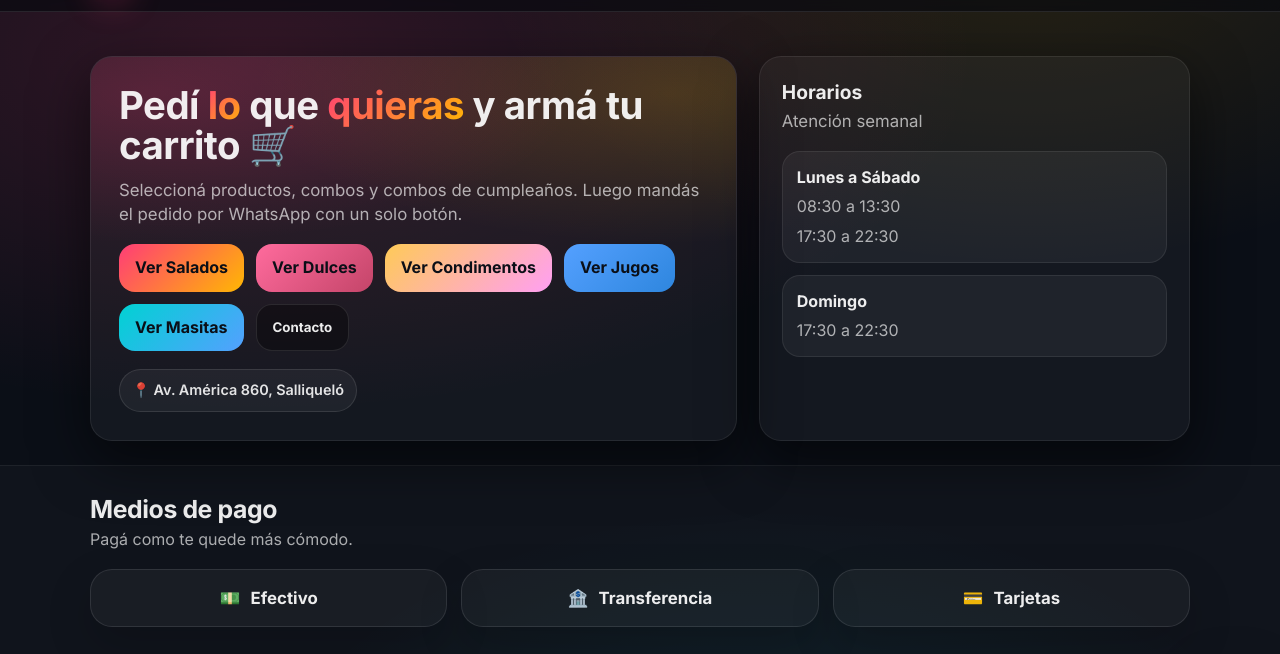
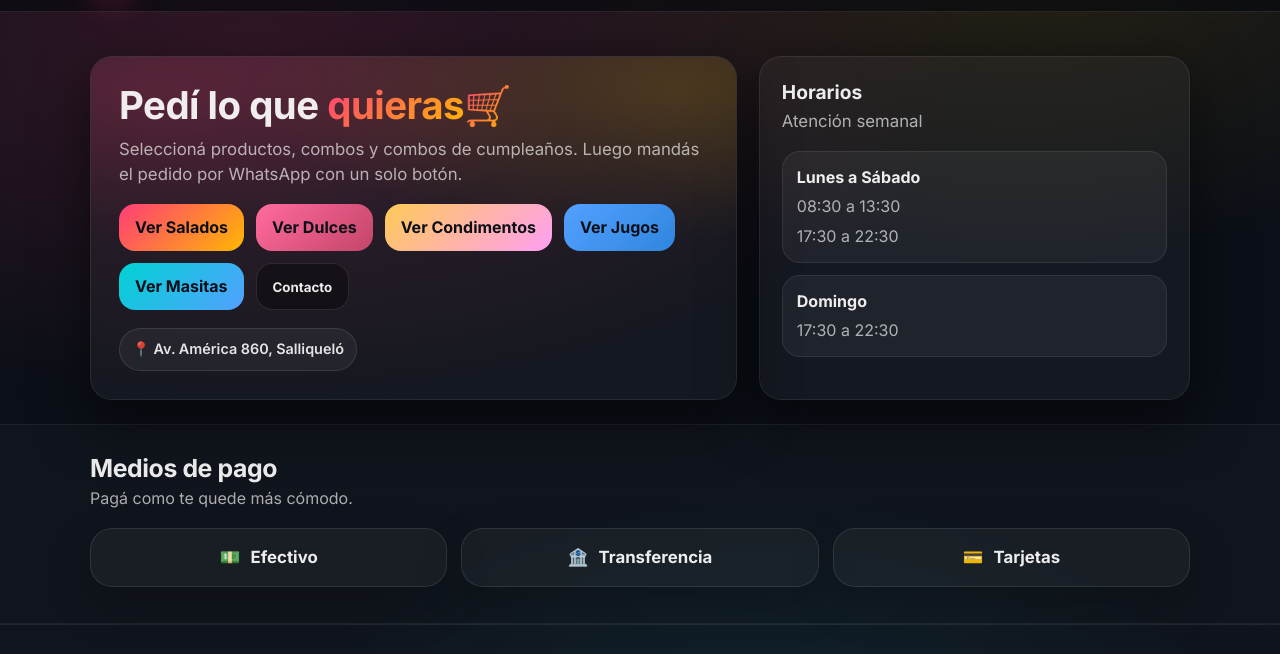
Before and after one commit to nexoweb-maker/golosinadymitri, a plain HTML site: page index.html in a window 1280 px wide. Shown: the part 65-719 px from the top of the page. Drawn offline with Linux system fonts and the light colour scheme.

Commit message:
Update index.html

```diff
--- a/index.html
+++ b/index.html
@@ -52,7 +52,7 @@
   <section class="hero">
     <div class="container hero__grid">
       <div class="hero__content">
-        <h1>Pedí <span class="highlight">lo</span> que <span class="highlight">quieras</span> y armá tu carrito 🛒</h1>
+        <h1>Pedí lo que <span class="highlight">quieras</span><span class="highlight" y armá tu carrito</span>🛒</h1>
         <p>Seleccioná productos, combos y combos de cumpleaños. Luego mandás el pedido por WhatsApp con un solo botón.</p>
         <div class="hero__actions">
           <a class="btn btn--primary" href="salado.html" target="_blank">Ver Salados</a>
```
